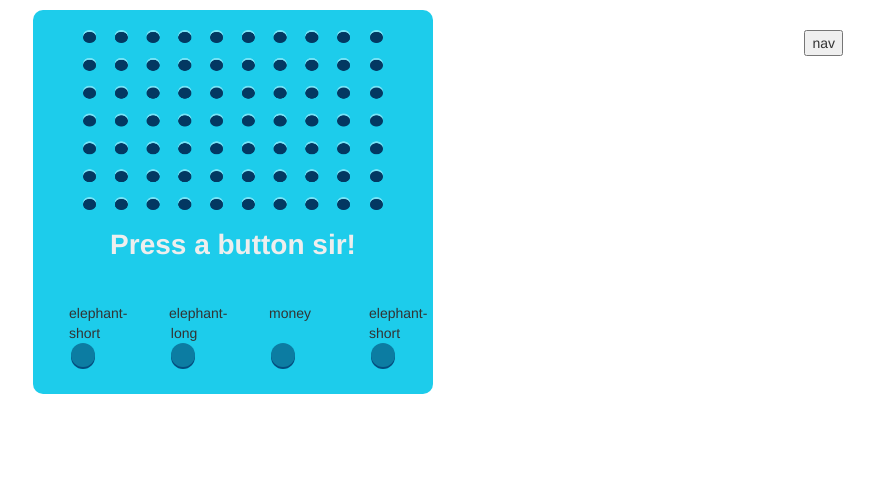
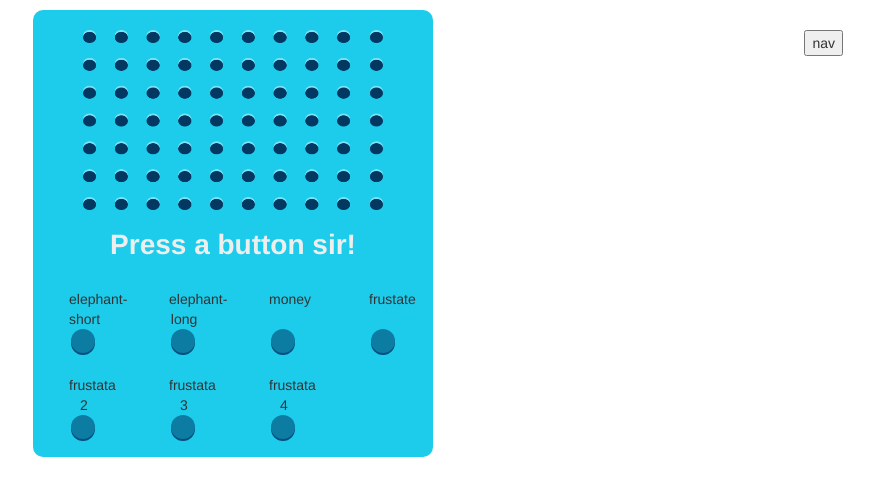
Before and after one commit to kandros/angular-soundboard, a plain HTML site: page index.html in a window 1280 px wide. Shown: the top 496 px of the page, without its empty margins (407-1280 px from the left). Drawn offline with Linux system fonts and the light colour scheme.

Commit message:
add frustate sounds

```diff
--- a/css/style.css
+++ b/css/style.css
@@ -8,7 +8,7 @@ body {
   border-radius: 10px;
   width: 400px;
   margin: 0 auto;
-  padding: 10px 0;
+  padding: 10px 0 15px;
 }
 .speaker__img {
   width: 300px;
@@ -25,12 +25,13 @@ body {
 }
 
 .buttons {
-  text-align: center;
 }
 .buttons ul {
   padding-left: 0;
+  margin: 0;
 }
 .buttons li {
+  text-align: center;
   display: inline-block;
   width: 25%;
 }
--- a/sounds.json
+++ b/sounds.json
@@ -8,7 +8,17 @@
   { "name": "money",
     "sound": "money"
   },
-  { "name": "elephant-short",
-    "sound": "elephant-short"
+  { "name": "frustate",
+    "sound": "frustate"
+  },
+  { "name": "frustata 2",
+    "sound": "frustata2"
+  },
+  { "name": "frustata 3",
+    "sound": "frustata3"
+  },
+  { "name": "frustata 4",
+    "sound": "frustata4"
   }
+
 ]
```
Also changed, not shown: 5 other files.
